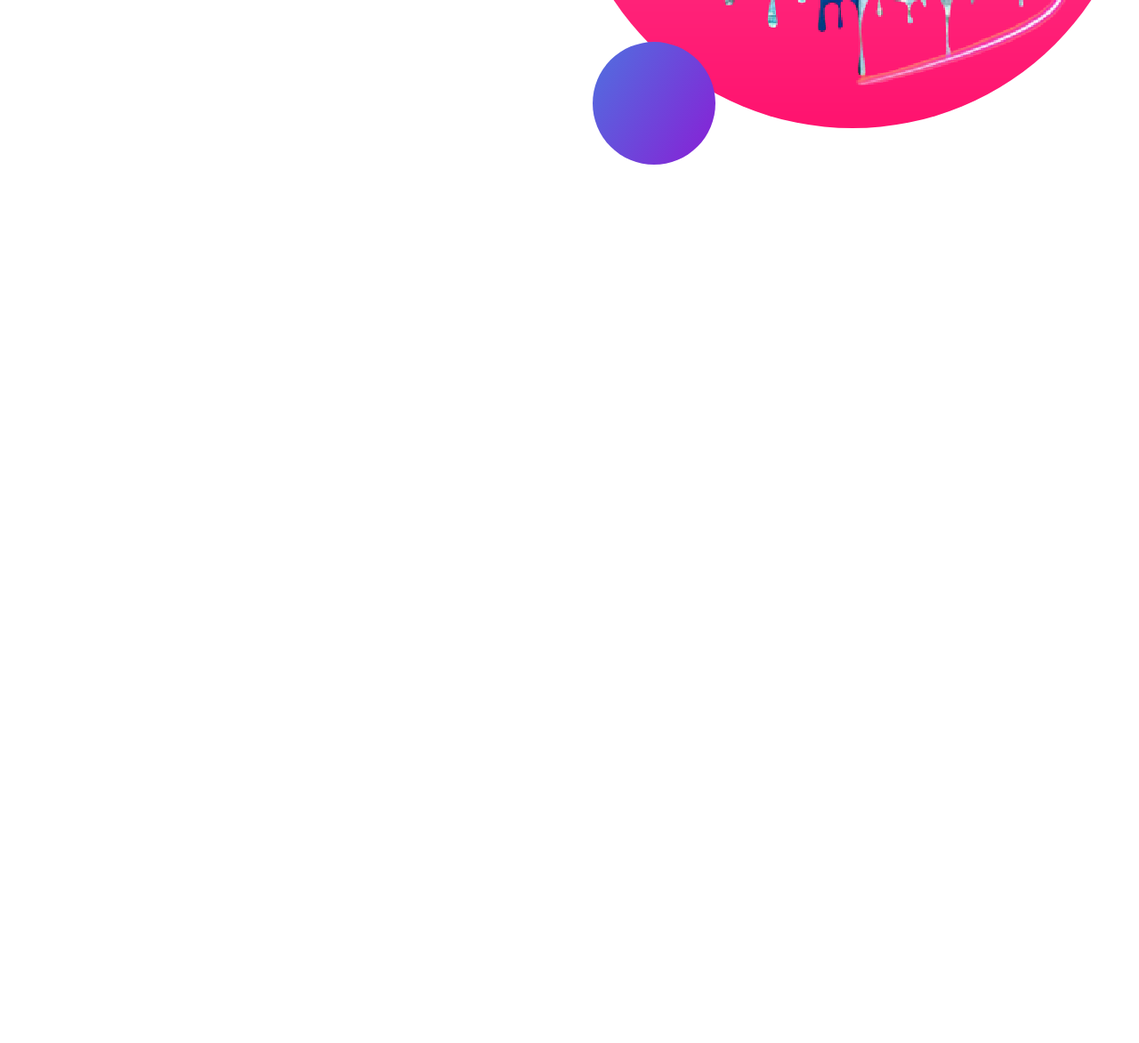
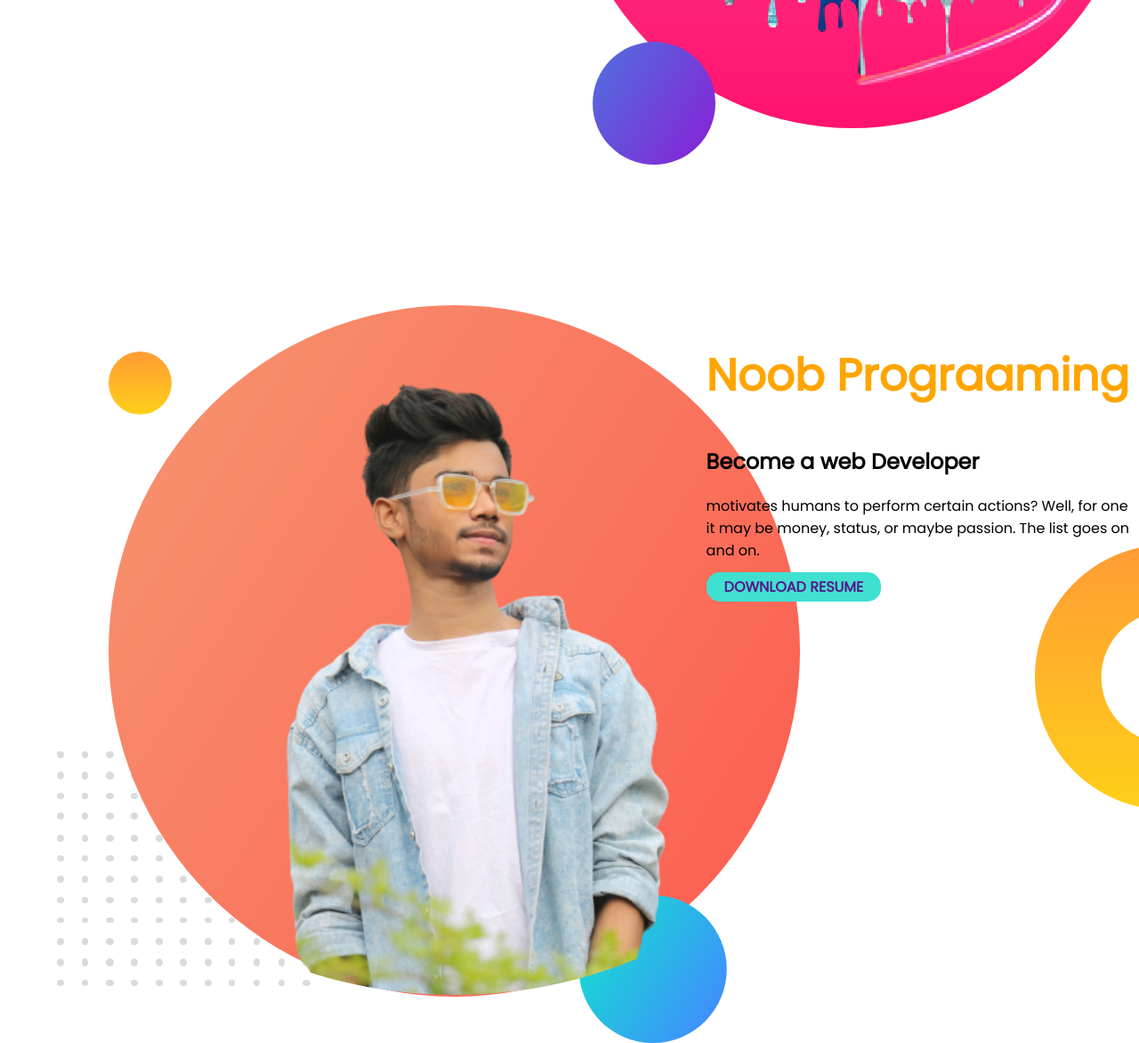
Before and after one commit to Xaraf-Ash/developer-portfolio, a plain HTML site: page index.html in a window 1280 px wide. Shown: the part 500-1672 px from the top of the page at 89% size. Before the commit the page ends 800 px from the top, so only its background shows below. Drawn offline with Linux system fonts and the light colour scheme.

Commit message:
Noob prograaming

```diff
--- a/index.html
+++ b/index.html
@@ -23,5 +23,18 @@
             <img src="images/my-bg2.png" alt="">
         </div>
    </section>
+   <section class="dream-big">
+       <div class="half-width">
+           <img src="images/ash-bg.png" alt="">
+       </div>
+       <div class="half-width">
+           <h1 class="mid-night">Noob Prograaming</h1>
+           <h2>Become a web Developer</h2>
+           <p>motivates humans to perform certain actions? Well, for one it may be money, status, or maybe passion. The list goes on and on.</p>
+
+           <a class="link-button" target="_blank"href="">DOWNLOAD RESUME</a>
+       </div>
+
+   </section>
 </body>
 </html>
--- a/style.css
+++ b/style.css
@@ -10,13 +10,14 @@ h1{
 }
 section{
     display: flex;
+    margin-bottom: 150px;
 }
 .half-width{
     width: 50%;
     padding-left: 5%;
 }
 .half-width image{
-    width: 80%;
+    width: 50%;
 }
 .link-button{
     text-decoration: none;
@@ -30,3 +31,26 @@ section{
     background-image: url(images/top-banner.png);
     background-repeat: no-repeat;
 }
+.dream-big{
+    background-image: url(images/dream-bg.png);
+    background-repeat: no-repeat;
+    background-position: right;
+}
+.half-width image{
+    width: 50%;
+}
+.half-width{
+    width: 52%;
+    padding-left: 5%;
+
+}
+.link-button{
+    text-decoration: none;
+    background-color:purple turquoise ;
+    font-weight: 700;
+    border-radius: 15px;
+
+}
+.mid-night{
+    color: orange
+}
```
Also changed, not shown: images/ash-bg.png (added), images/ash-bg01.png (deleted), images/my-bg.png (added).
